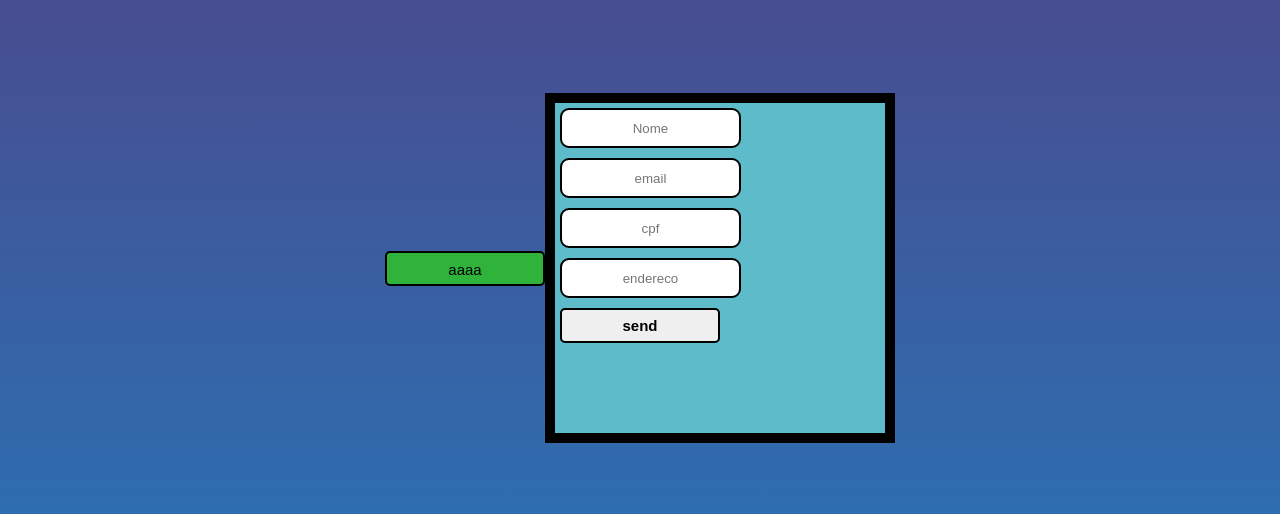
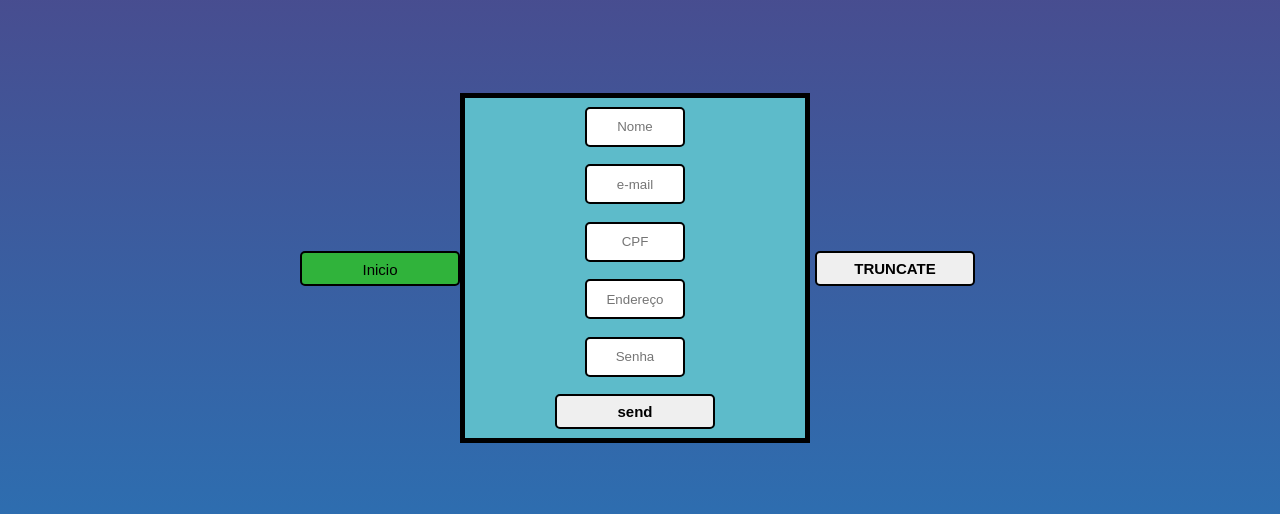
Before and after one commit to TadashiSNK/AlunoID, a website: page cadastro.html in a window 1280 px wide. Shown: the part 132-646 px from the top of the page. Drawn offline with Linux system fonts and the light colour scheme.

Commit message:
Cadastro funcionando e adicionadno inserts no banco de dados

```diff
--- a/cadastro.css
+++ b/cadastro.css
@@ -1,4 +1,5 @@
 .cadastro-form{
+    display: flex;
     align-items: center;
     justify-content: center;
     background-color: #5dbbca;
@@ -7,12 +8,18 @@
 }
 
 form{
-    border: 10px solid black;
+    border: 5px solid black;
     width: 100%;
     height: 100%;
     display: flex;
-    align-items: start;
-    justify-content: start;
+    align-items:center;
+    justify-content: space-around;
     flex-direction: column;
+    flex-wrap: wrap;
 
 }
+
+input{
+    border-radius: 5px;
+    width: 100px;
+}
--- a/cadastro.html
+++ b/cadastro.html
@@ -3,24 +3,26 @@
 <head>
     <meta charset="UTF-8">
     <meta name="viewport" content="width=device-width, initial-scale=1.0">
-    <title>Cadastro</title>
+    <title>AlunoID - Cadastro</title>
+    <link rel="icon" type="image/png" href="./img/impressao-digital.png">
     <link rel="stylesheet" href="./style.css">
     <link rel="stylesheet" href="./cadastro.css">
     <script defer src="./script.js"></script>
 </head>
 <body>
     <div class="container">
-        <a class="cadastro-redirect" href="index.html">aaaa</a>
+        <a class="cadastro-redirect" href="index.html">Inicio</a>
         <div class="cadastro-form">
             <form action="http://localhost:8080/cadastro" method="post">
                 <input type="text" name="name" id="name" placeholder="Nome">
-                <input type="text" name="email" id="email" placeholder="email">
-                <input type="text" name="cpf" id="cpf" placeholder="cpf">
-                <input type="text" name="endereco" id="endereco" placeholder="endereco">
+                <input type="text" name="email" id="email" placeholder="e-mail">
+                <input type="text" name="cpf" id="cpf" placeholder="CPF">
+                <input type="text" name="endereco" id="endereco" placeholder="Endereço">
+                <input type="password" name="senha" id="senha" placeholder="Senha">
                 <button type="submit" class="loginBTN"> send </button>
             </form>
-
         </div>
+        <button onclick="truncateTable()" class="loginBTN"> TRUNCATE </button>
     </div>
 </body>
 </html>
--- a/script.js
+++ b/script.js
@@ -16,3 +16,10 @@ function check(){
     document.querySelector("#user").value = user
     document.querySelector("#pass").value = pass
     }
+
+function truncateTable(){
+    fetch("http://localhost:8080/cadastro/truncate", {
+        method: "POST"
+    })
+    alert("Table Limpa")
+}
```
Also changed, not shown: backend.js (+15 -4 lines), index.html (+1 -0 lines), logado.html (+1 -0 lines), 1 other file.
